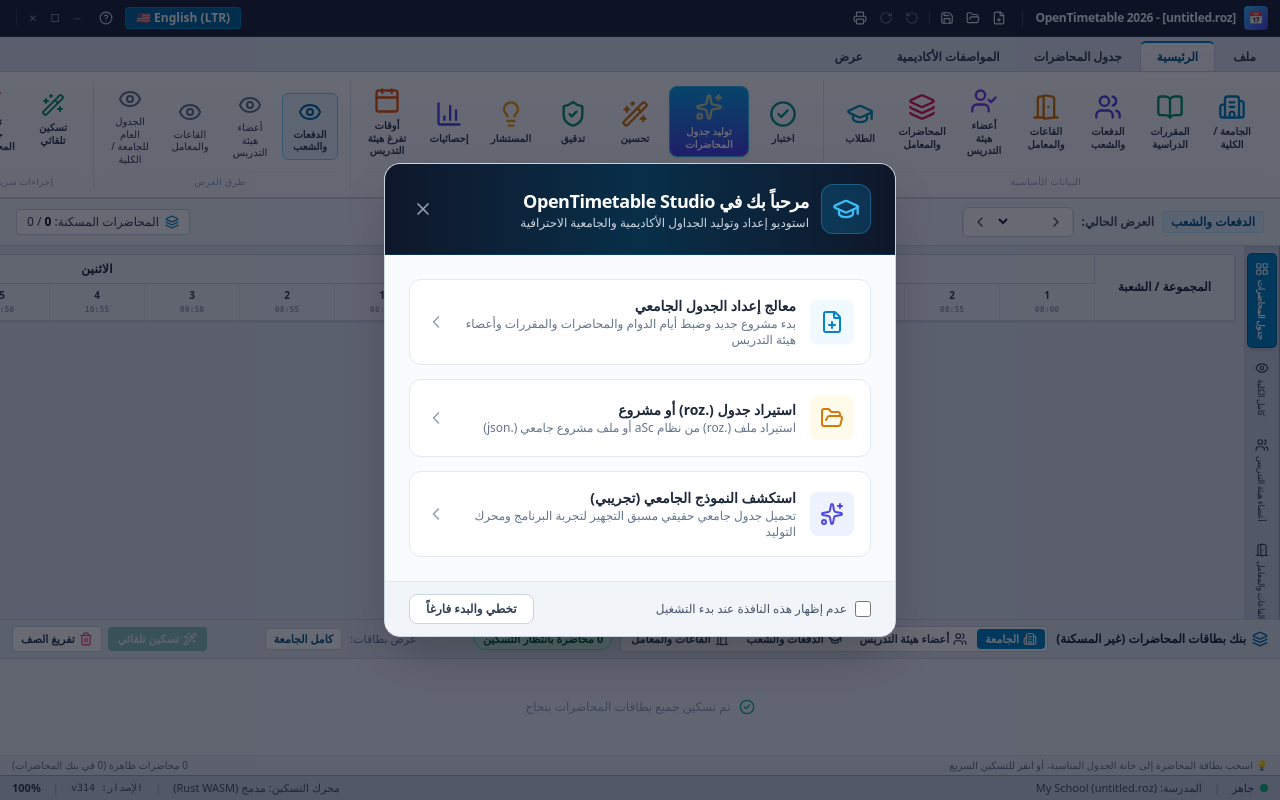
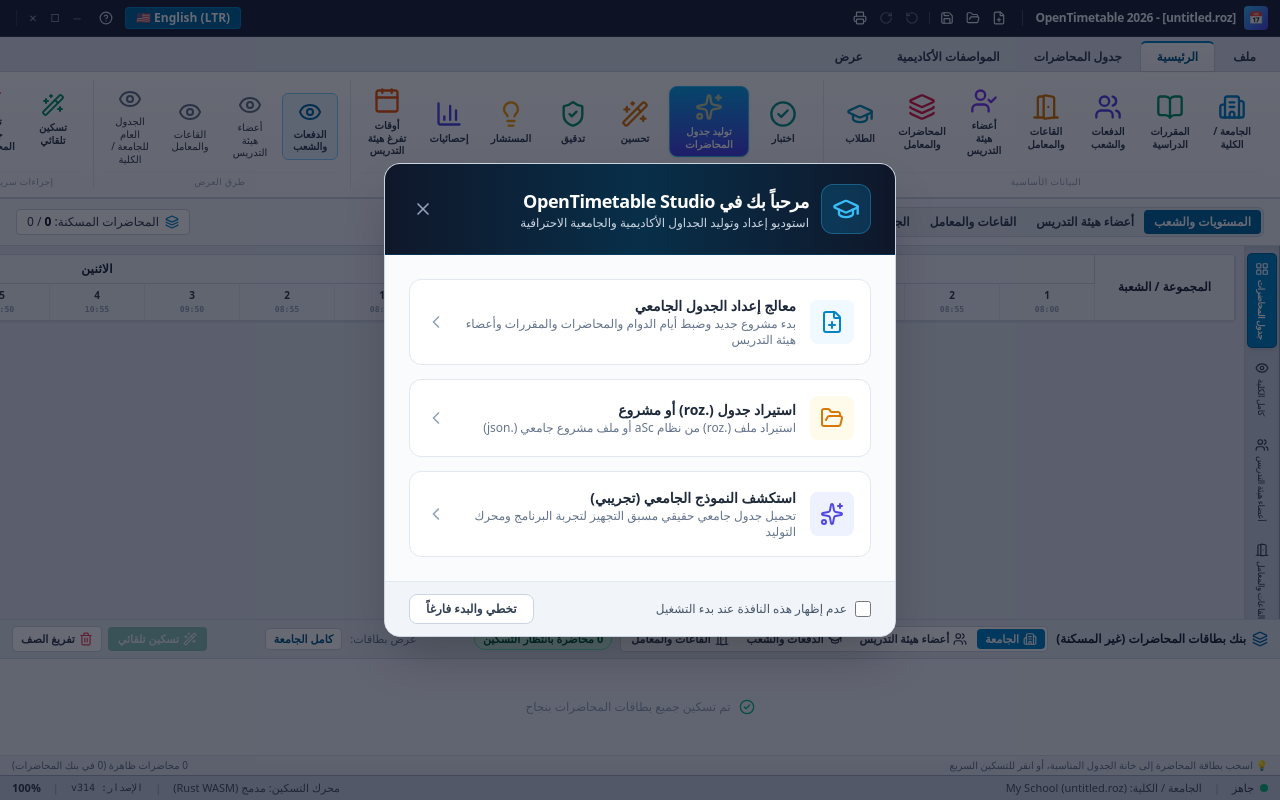
Before and after one commit to odai-dev/opentimetable, a Next.js app in the folder apps/web/: page / in a window 1280 px wide. Built offline with nearby package versions, Linux system fonts and the light colour scheme.

Commit message:
feat(print): align print preview, individual sheets, and export routines with university standards

```diff
--- a/apps/web/src/app/page.tsx
+++ b/apps/web/src/app/page.tsx
@@ -1635,7 +1635,7 @@ export default function TimetableStudioPage() {
     const entityType = viewMode === 'teacher' ? 'teacher' : 'class';
 
     // Header Row 1: Entity Title + Spanning Days
-    const row1 = [escapeCsv(isRtl ? (entityType === 'teacher' ? 'المعلم' : 'الفصل') : (entityType === 'teacher' ? 'Teacher' : 'Class'))];
+    const row1 = [escapeCsv(isRtl ? (entityType === 'teacher' ? 'عضو هيئة التدريس / المحاضر' : 'الدفعة / الشعبة') : (entityType === 'teacher' ? 'Faculty Member' : 'Group / Section'))];
     for (let d = 0; d < cycleDays; d++) {
       const dayLabel = days[d] || `Day ${d + 1}`;
       for (let p = 0; p < periodsPerDay; p++) {
@@ -1644,7 +1644,7 @@ export default function TimetableStudioPage() {
     }
 
     // Header Row 2: Period / Time + Period Numbers & Bell Times
-    const row2 = [escapeCsv(isRtl ? 'الحصة / الوقت' : 'Period / Time')];
+    const row2 = [escapeCsv(isRtl ? 'المحاضرة / الوقت' : 'Lecture / Time')];
     for (let d = 0; d < cycleDays; d++) {
       for (let p = 0; p < periodsPerDay; p++) {
         const pLabel = periods[p] || `P${p + 1}`;
@@ -1774,7 +1774,7 @@ export default function TimetableStudioPage() {
       ical += `DTEND:${dtend}\r\n`;
       ical += 'RRULE:FREQ=WEEKLY;COUNT=16\r\n';
       ical += `SUMMARY:${subName} (${clsName})\r\n`;
-      ical += `DESCRIPTION:${isRtl ? 'المعلم' : 'Teacher'}: ${tcName}\\n${isRtl ? 'الشعبة' : 'Class'}: ${clsName}\r\n`;
+      ical += `DESCRIPTION:${isRtl ? 'عضو هيئة التدريس' : 'Faculty'}: ${tcName}\\n${isRtl ? 'الدفعة / الشعبة' : 'Group / Section'}: ${clsName}\r\n`;
       ical += `LOCATION:${rmName}\r\n`;
       ical += 'STATUS:CONFIRMED\r\n';
       ical += 'END:VEVENT\r\n';
@@ -1887,6 +1887,7 @@ export default function TimetableStudioPage() {
         <ViewNavigator
           lang={lang}
           viewMode={viewMode}
+          setViewMode={setViewMode}
           selectedEntityId={selectedEntityId}
           setSelectedEntityId={setSelectedEntityId}
           classes={classes}
@@ -1912,7 +1913,7 @@ export default function TimetableStudioPage() {
               {viewMode === 'class' && (classMap.get(selectedEntityId)?.name || 'Class Schedule')}
               {viewMode === 'teacher' && (teacherMap.get(selectedEntityId)?.name || 'Teacher Schedule')}
               {viewMode === 'room' && (roomMap.get(selectedEntityId)?.name || 'Room Schedule')}
-              {viewMode === 'wall' && (isRtl ? 'الجدول العام للمدرسة' : 'Master School Timetable')}
+              {viewMode === 'wall' && (isRtl ? 'الجدول العام للجامعة / الكلية' : 'Master University Timetable')}
             </h2>
             <p className="text-xs text-slate-500">
               {isRtl ? 'جدول الحصص الأسبوعي' : 'Weekly Timetable'}
@@ -1991,8 +1992,8 @@ export default function TimetableStudioPage() {
           <span className="text-slate-400">|</span>
           <span className="text-slate-600">
             {isRtl
-              ? `المدرسة: ${schoolName || 'مشروع جديد'} (${currentFileName || 'غير محفوظ'})`
-              : `School: ${schoolName || 'New Project'} (${currentFileName || 'Unsaved'})`}
+              ? `الجامعة / الكلية: ${schoolName || 'مشروع جديد'} (${currentFileName || 'غير محفوظ'})`
+              : `University / Faculty: ${schoolName || 'New Project'} (${currentFileName || 'Unsaved'})`}
           </span>
         </div>
 
--- a/apps/web/src/components/AdvancedRelationsModal.tsx
+++ b/apps/web/src/components/AdvancedRelationsModal.tsx
@@ -66,8 +66,8 @@ export const AdvancedRelationsModal: React.FC<AdvancedRelationsModalProps> = ({
     { label: string; labelAr: string; icon: any; color: string; defaultParam: number; unit: string; unitAr: string }
   > = {
     DISTRIBUTION_ACROSS_DAYS: {
-      label: 'Lesson distribution across days',
-      labelAr: 'توزيع الحصص بانتظام على أيام الأسبوع',
+      label: 'Lecture distribution across days',
+      labelAr: 'توزيع المحاضرات بانتظام على أيام الأسبوع',
       icon: Calendar,
       color: 'bg-emerald-100 text-emerald-800 border-emerald-300',
       defaultParam: 1,
@@ -75,13 +75,13 @@ export const AdvancedRelationsModal: React.FC<AdvancedRelationsModalProps> = ({
       unitAr: 'باليوم',
     },
     MAX_CONSECUTIVE_PERIODS: {
-      label: 'Max consecutive periods',
-      labelAr: 'الحد الأقصى للحصص المتتالية دون راحة',
+      label: 'Max consecutive lectures',
+      labelAr: 'الحد الأقصى للمحاضرات المتتالية دون راحة',
       icon: Clock,
       color: 'bg-indigo-100 text-indigo-800 border-indigo-300',
       defaultParam: 2,
-      unit: 'periods',
-      unitAr: 'حصص',
+      unit: 'lectures',
+      unitAr: 'محاضرات',
     },
     MAX_DAILY_HOURS: {
       label: 'Max daily lectures',
@@ -143,8 +143,8 @@ export const AdvancedRelationsModal: React.FC<AdvancedRelationsModalProps> = ({
       subjectId: subjects[0]?.id,
       teacherId: undefined,
       classId: undefined,
-      description: 'Evenly distribute scheduled lessons across all cycle days.',
-      descriptionAr: 'توزيع متوازن للحصص لتفادي تكدسها في أيام متتالية.',
+      description: 'Evenly distribute scheduled lectures across all cycle days.',
+      descriptionAr: 'توزيع متوازن للمحاضرات لتفادي تكدسها في أيام متتالية.',
     });
     setFormError(null);
     setIsFormOpen(true);
@@ -203,12 +203,12 @@ export const AdvancedRelationsModal: React.FC<AdvancedRelationsModalProps> = ({
             <Sliders className="w-5 h-5 text-indigo-300" />
             <div>
               <h2 className="font-bold text-sm tracking-tight">
-                {isRtl ? 'القيود والعلاقات المتقدمة بين الحصص' : 'Advanced Relations & Constraints'}
+                {isRtl ? 'القيود والعلاقات المتقدمة بين المحاضرات' : 'Advanced Relations & Constraints'}
               </h2>
               <p className="text-[11px] text-indigo-200">
                 {isRtl
-                  ? 'ضبط قواعد التوزيع، أوقات الفراغ، الحد الأقصى للحصص المتتالية، والقاعات المشتركة'
-                  : 'Configure card distribution rules, teacher gap limits, consecutive periods, and shared rooms'}
+                  ? 'ضبط قواعد التوزيع، أوقات الفراغ لأعضاء التدريس، الحد الأقصى للمحاضرات المتتالية، والقاعات والمعامل المشتركة'
+                  : 'Configure lecture distribution rules, faculty gap limits, consecutive lectures, and shared halls/labs'}
               </p>
             </div>
           </div>
@@ -291,22 +291,22 @@ export const AdvancedRelationsModal: React.FC<AdvancedRelationsModalProps> = ({
                         <span className="font-medium text-slate-400">{isRtl ? 'النطاق:' : 'Scope:'}</span>
                         {targetSubject && (
                           <span className="bg-emerald-50 text-emerald-800 px-2 py-0.5 rounded border border-emerald-200">
-                            {isRtl ? 'المادة:' : 'Subject:'} {isRtl ? targetSubject.nameAr || targetSubject.name : targetSubject.name}
+                            {isRtl ? 'المساق:' : 'Course:'} {isRtl ? targetSubject.nameAr || targetSubject.name : targetSubject.name}
                           </span>
                         )}
                         {targetTeacher && (
                           <span className="bg-violet-50 text-violet-800 px-2 py-0.5 rounded border border-violet-200">
-                            {isRtl ? 'المعلم:' : 'Teacher:'} {isRtl ? targetTeacher.nameAr || targetTeacher.name : targetTeacher.name}
+                            {isRtl ? 'عضو هيئة التدريس:' : 'Faculty:'} {isRtl ? targetTeacher.nameAr || targetTeacher.name : targetTeacher.name}
                           </span>
                         )}
                         {targetClass && (
                           <span className="bg-indigo-50 text-indigo-800 px-2 py-0.5 rounded border border-indigo-200">
-                            {isRtl ? 'الفصل:' : 'Class:'} {isRtl ? targetClass.nameAr || targetClass.name : targetClass.name}
+                            {isRtl ? 'الدفعة / الشعبة:' : 'Section:'} {isRtl ? targetClass.nameAr || targetClass.name : targetClass.name}
                           </span>
                         )}
                         {!targetSubject && !targetTeacher && !targetClass && (
                           <span className="bg-slate-100 text-slate-600 px-2 py-0.5 rounded border border-slate-200">
-                            {isRtl ? 'كافة المواد والمعلمين' : 'Whole School (All Entities)'}
+                            {isRtl ? 'كافة المساقات وأعضاء هيئة التدريس' : 'All Courses & Faculty'}
                           </span>
                         )}
                       </div>
@@ -495,7 +495,7 @@ export const AdvancedRelationsModal: React.FC<AdvancedRelationsModalProps> = ({
                 </div>
 
                 <div>
-                  <label className="font-bold block mb-1 text-slate-700">{isRtl ? 'المعلم' : 'Teacher'}</label>
+                  <label className="font-bold block mb-1 text-slate-700">{isRtl ? 'عضو هيئة التدريس' : 'Faculty'}</label>
                   <select
                     value={editingRule.teacherId || ''}
                     onChange={(e) =>
@@ -503,7 +503,7 @@ export const AdvancedRelationsModal: React.FC<AdvancedRelationsModalProps> = ({
                     }
                     className="w-full bg-slate-50 border border-slate-300 rounded px-2 py-1.5 focus:outline-none focus:ring-1 focus:ring-indigo-500 text-[11px]"
                   >
-                    <option value="">{isRtl ? 'كافة المعلمين' : 'All Teachers'}</option>
+                    <option value="">{isRtl ? 'كافة أعضاء هيئة التدريس' : 'All Faculty'}</option>
                     {teachers.map((tc) => (
                       <option key={tc.id} value={tc.id}>
                         {isRtl ? tc.nameAr || tc.name : tc.name}
@@ -513,7 +513,7 @@ export const AdvancedRelationsModal: React.FC<AdvancedRelationsModalProps> = ({
                 </div>
 
                 <div>
-                  <label className="font-bold block mb-1 text-slate-700">{isRtl ? 'الفصل' : 'Class'}</label>
+                  <label className="font-bold block mb-1 text-slate-700">{isRtl ? 'الدفعة / الشعبة' : 'Level / Section'}</label>
                   <select
                     value={editingRule.classId || ''}
                     onChange={(e) =>
@@ -521,7 +521,7 @@ export const AdvancedRelationsModal: React.FC<AdvancedRelationsModalProps> = ({
                     }
                     className="w-full bg-slate-50 border border-slate-300 rounded px-2 py-1.5 focus:outline-none focus:ring-1 focus:ring-indigo-500 text-[11px]"
                   >
-                    <option value="">{isRtl ? 'كافة الفصول' : 'All Classes'}</option>
+                    <option value="">{isRtl ? 'كافة الدفعات والشعب' : 'All Levels & Sections'}</option>
                     {classes.map((c) => (
                       <option key={c.id} value={c.id}>
                         {isRtl ? c.nameAr || c.name : c.name}
--- a/apps/web/src/components/AdvisorModal.tsx
+++ b/apps/web/src/components/AdvisorModal.tsx
@@ -93,10 +93,10 @@ export const AdvisorModal: React.FC<AdvisorModalProps> = ({
           severity: 'CRITICAL',
           title: `Impossible Schedule for Faculty Member: ${teacher.name}`,
           titleAr: `استحالة رياضية لتسكين جدول عضو هيئة التدريس: ${teacher.name}`,
-          analysis: `Faculty member ${teacher.name} has ${requiredHours} required weekly lecture hours, but only ${availableSlots} available slots due to ${blockedCount} blocked periods in Time-Off (Deficit: ${shortage} lectures).`,
-          analysisAr: `عضو هيئة التدريس ${teacher.name} مطلوب منه تدريس ${requiredHours} محاضرة، بينما المتاح له فقط ${availableSlots} فترة بسبب حظر ${blockedCount} فترة في جدول تفريغه (العجز: ${shortage} محاضرة). التسكين مستحيل رياضياً.`,
+          analysis: `Faculty member ${teacher.name} has ${requiredHours} required weekly lecture hours, but only ${availableSlots} available slots due to ${blockedCount} blocked lecture slots in Time-Off (Deficit: ${shortage} lectures).`,
+          analysisAr: `عضو هيئة التدريس ${teacher.name} مطلوب منه تدريس ${requiredHours} محاضرة، بينما المتاح له فقط ${availableSlots} محاضرة بسبب حظر ${blockedCount} محاضرة في جدول تفريغه (العجز: ${shortage} محاضرة). التسكين مستحيل رياضياً.`,
           suggestedAction: `Unblock at least ${shortage} lecture slots in ${teacher.name}'s Time-Off schedule.`,
-          suggestedActionAr: `إلغاء حظر ما لا يقل عن ${shortage} محاضرات في جدول تفريغ عضو هيئة التدريس ${teacher.name}.`,
+          suggestedActionAr: `إلغاء حظر ما لا يقل عن ${shortage} محاضرة في جدول تفريغ عضو هيئة التدريس ${teacher.name}.`,
           actionPayload: {
             type: 'UNBLOCK_TIMEOFF',
             teacherId: teacher.id,
--- a/apps/web/src/components/PrintPreviewModal.tsx
+++ b/apps/web/src/components/PrintPreviewModal.tsx
@@ -108,10 +108,10 @@ export const PrintPreviewModal: React.FC<PrintPreviewModalProps> = ({
   const [currentPage, setCurrentPage] = useState<number>(1);
   const [showSignatures, setShowSignatures] = useState<boolean>(true);
   const [preparedBy, setPreparedBy] = useState<string>(
-    isRtl ? 'منسق الجدول المدرسي' : 'Timetable Coordinator'
+    isRtl ? 'الشؤون الأكاديمية / إعداد' : 'Academic Affairs / Prepared By'
   );
   const [approvedBy, setApprovedBy] = useState<string>(
-    isRtl ? 'مدير المدرسة' : 'School Principal'
+    isRtl ? 'اعتماد عميد الكلية' : 'Approved by Dean'
   );
 
   // Synchronize initial document mode when modal opens
@@ -127,10 +127,15 @@ export const PrintPreviewModal: React.FC<PrintPreviewModalProps> = ({
   // Dynamic day & period definitions with fallbacks
   const daysList = useMemo(() => {
     if (customDays && customDays.length > 0) return customDays;
+    if (cycleDays === 6) {
+      return isRtl
+        ? ['السبت', 'الأحد', 'الإثنين', 'الثلاثاء', 'الأربعاء', 'الخميس']
+        : ['Saturday', 'Sunday', 'Monday', 'Tuesday', 'Wednesday', 'Thursday'];
+    }
     return isRtl
       ? ['الأحد', 'الإثنين', 'الثلاثاء', 'الأربعاء', 'الخميس']
       : ['Monday', 'Tuesday', 'Wednesday', 'Thursday', 'Friday'];
-  }, [customDays, isRtl]);
+  }, [customDays, cycleDays, isRtl]);
 
   const periodsList = useMemo(() => {
     if (customPeriods && customPeriods.length > 0) return customPeriods;
@@ -152,7 +157,7 @@ export const PrintPreviewModal: React.FC<PrintPreviewModalProps> = ({
           type: 'class' as const,
           id: c.id,
           name: isRtl ? c.nameAr || c.name : c.name,
-          subtitle: c.grade ? (isRtl ? `الصف ${c.grade}` : `Grade ${c.grade}`) : undefined,
+          subtitle: c.grade ? (isRtl ? `المستوى ${c.grade}` : `Level ${c.grade}`) : undefined,
         }));
       case 'batch_teachers':
         return teachers.map((tc) => ({
@@ -177,7 +182,7 @@ export const PrintPreviewModal: React.FC<PrintPreviewModalProps> = ({
             type: 'class' as const,
             id: cls.id,
             name: isRtl ? cls.nameAr || cls.name : cls.name,
-            subtitle: cls.grade ? (isRtl ? `الصف ${cls.grade}` : `Grade ${cls.grade}`) : undefined,
+            subtitle: cls.grade ? (isRtl ? `المستوى ${cls.grade}` : `Level ${cls.grade}`) : undefined,
           }];
         }
         const rm = roomMap.get(selectedEntityId);
@@ -201,7 +206,7 @@ export const PrintPreviewModal: React.FC<PrintPreviewModalProps> = ({
         return [{
           type: 'class' as const,
           id: 'master_wall',
-          name: isRtl ? 'الجدول العام للمدرسة' : 'Master School Timetable',
+          name: isRtl ? 'الجدول العام للجامعة / الكلية' : 'Master University Timetable',
           subtitle: undefined,
         }];
     }
@@ -288,29 +293,29 @@ export const PrintPreviewModal: React.FC<PrintPreviewModalProps> = ({
                 {[
                   {
                     id: 'batch_classes' as const,
-                    labelEn: 'Individual Schedules (All Classes)',
-                    labelAr: 'جداول فردية (دفعة - جميع الفصول)',
+                    labelEn: 'Individual Schedules (All Groups)',
+                    labelAr: 'جداول فردية (دفعة - جميع الشعب)',
                     icon: GraduationCap,
                     count: classes.length,
                   },
                   {
                     id: 'batch_teachers' as const,
-                    labelEn: 'Individual Schedules (All Teachers)',
-                    labelAr: 'جداول فردية (دفعة - جميع المعلمين)',
+                    labelEn: 'Individual Schedules (All Faculty)',
+                    labelAr: 'جداول فردية (دفعة - جميع أعضاء التدريس)',
                     icon: Users,
                     count: teachers.length,
                   },
                   {
                     id: 'selected_entity' as const,
                     labelEn: 'Selected Entity Only',
-                    labelAr: 'الكيان الحالي فقط',
+                    labelAr: 'الكيان الأكاديمي الحالي فقط',
                     icon: FileText,
                     count: 1,
                   },
                   {
                     id: 'master_wall' as const,
-                    labelEn: 'Master Wall Timetable',
-                    labelAr: 'جدول الحائط العام للمدرسة',
+                    labelEn: 'Master University Timetable',
+                    labelAr: 'الجدول العام للجامعة / الكلية',
                     icon: LayoutGrid,
                     count: 1,
                   },
@@ -517,7 +522,7 @@ export const PrintPreviewModal: React.FC<PrintPreviewModalProps> = ({
               {/* Active Entity Badge */}
               <div className="text-xs font-semibold text-slate-300 truncate max-w-[280px]">
                 {documentMode === 'master_wall' ? (
-                  <span>{isRtl ? 'الجدول العام للمدرسة' : 'Master School Timetable'}</span>
+                  <span>{isRtl ? 'الجدول العام للجامعة / الكلية' : 'Master University Timetable'}</span>
                 ) : (
                   <span>
                     {activeEntity?.name} {activeEntity?.subtitle ? `(${activeEntity.subtitle})` : ''}
@@ -583,10 +588,10 @@ export const PrintPreviewModal: React.FC<PrintPreviewModalProps> = ({
                         </div>
                         <div className="text-center">
                           <h2 className="text-base font-bold text-slate-800">
-                            {isRtl ? 'الجدول العام للمدرسة' : 'Master School Timetable'}
+                            {isRtl ? 'الجدول العام للجامعة / الكلية' : 'Master University Timetable'}
                           </h2>
                           <p className="text-xs text-slate-500">
-                            {isRtl ? 'جميع الفصول والمعلمين' : 'Complete School Matrix'}
+                            {isRtl ? 'المصفوفة الأكاديمية الشاملة' : 'Complete Academic Matrix'}
                           </p>
                         </div>
                         <div className="text-end text-xs text-slate-500">
@@ -722,7 +727,7 @@ export const PrintPreviewModal: React.FC<PrintPreviewModalProps> = ({
                 entityType="class"
                 entityId={c.id}
                 entityName={isRtl ? c.nameAr || c.name : c.name}
-                entitySubtitle={c.grade ? (isRtl ? `الصف ${c.grade}` : `Grade ${c.grade}`) : undefined}
+                entitySubtitle={c.grade ? (isRtl ? `المستوى ${c.grade}` : `Level ${c.grade}`) : undefined}
                 schoolName={schoolName}
                 academicYear={academicYear}
                 daysList={daysList}
--- a/apps/web/src/components/ViewNavigator.tsx
+++ b/apps/web/src/components/ViewNavigator.tsx
@@ -23,6 +23,7 @@ interface ViewNavigatorProps {
   placedLessonsCount: number;
   unplacedCount: number;
   solveDurationMs?: number | null;
+  setViewMode?: (mode: ViewMode) => void;
 }
 
 export const ViewNavigator: React.FC<ViewNavigatorProps> = ({
@@ -38,9 +39,30 @@ export const ViewNavigator: React.FC<ViewNavigatorProps> = ({
   placedLessonsCount,
   unplacedCount,
   solveDurationMs,
+  setViewMode,
 }) => {
   const t = translations[lang];
   const isRtl = t.dir === 'rtl';
+
+  const viewTabs: { mode: ViewMode; labelEn: string; labelAr: string }[] = [
+    { mode: 'class', labelEn: 'Levels & Sections', labelAr: 'المستويات والشعب' },
+    { mode: 'teacher', labelEn: 'Faculty', labelAr: 'أعضاء هيئة التدريس' },
+    { mode: 'room', labelEn: 'Halls & Labs', labelAr: 'القاعات والمعامل' },
+    { mode: 'wall', labelEn: 'Master Timetable', labelAr: 'الجدول العام' },
+  ];
+
+  const handleModeSwitch = (mode: ViewMode) => {
+    if (setViewMode) {
+      setViewMode(mode);
+      if (mode === 'class' && classes.length > 0 && !classes.some((c) => c.id === selectedEntityId)) {
+        setSelectedEntityId(classes[0].id);
+      } else if (mode === 'teacher' && teachers.length > 0 && !teachers.some((tc) => tc.id === selectedEntityId)) {
+        setSelectedEntityId(teachers[0].id);
+      } else if (mode === 'room' && rooms.length > 0 && !rooms.some((r) => r.id === selectedEntityId)) {
+        setSelectedEntityId(rooms[0].id);
+      }
+    }
+  };
 
   // Get active entities list for navigation
   const entities = React.useMemo(() => {
@@ -78,11 +100,30 @@ export const ViewNavigator: React.FC<ViewNavigatorProps> = ({
 
   return (
     <div className="bg-slate-100 border-b border-slate-300 px-4 py-2 flex flex-wrap items-center justify-between gap-3 text-xs select-none">
-      {/* Left: Entity Stepper (< Dropdown >) */}
-      <div className="flex items-center gap-2">
-        <span className="px-2 py-0.5 rounded bg-sky-100 text-sky-800 font-bold text-xs shrink-0 border border-sky-200">
-          {t.views[viewMode]}
-        </span>
+      {/* Left: View Mode Switcher + Entity Stepper (< Dropdown >) */}
+      <div className="flex flex-wrap items-center gap-2">
+        {/* Higher Education View Switcher */}
+        <div className="inline-flex rounded-md shadow-xs bg-slate-200/90 p-0.5 border border-slate-300" role="group">
+          {viewTabs.map((tab) => {
+            const isActive = viewMode === tab.mode;
+            return (
+              <button
+                key={tab.mode}
+                type="button"
+                onClick={() => handleModeSwitch(tab.mode)}
+                className={`px-2.5 py-1 rounded text-xs font-bold transition flex items-center gap-1.5 ${
+                  isActive
+                    ? 'bg-sky-700 text-white shadow-xs'
+                    : 'text-slate-700 hover:text-slate-900 hover:bg-white/80'
+                }`}
+                title={isRtl ? tab.labelAr : tab.labelEn}
+              >
+                <span>{isRtl ? tab.labelAr : tab.labelEn}</span>
+              </button>
+            );
+          })}
+        </div>
+
         <span className="font-semibold text-slate-600 hidden sm:inline">
           {t.viewNav.showing}
         </span>
```
Also changed, not shown: apps/web/src/components/CardLayoutModal.tsx (+8 -8 lines), apps/web/src/components/IndividualTimetableSheet.tsx (+5 -5 lines).
